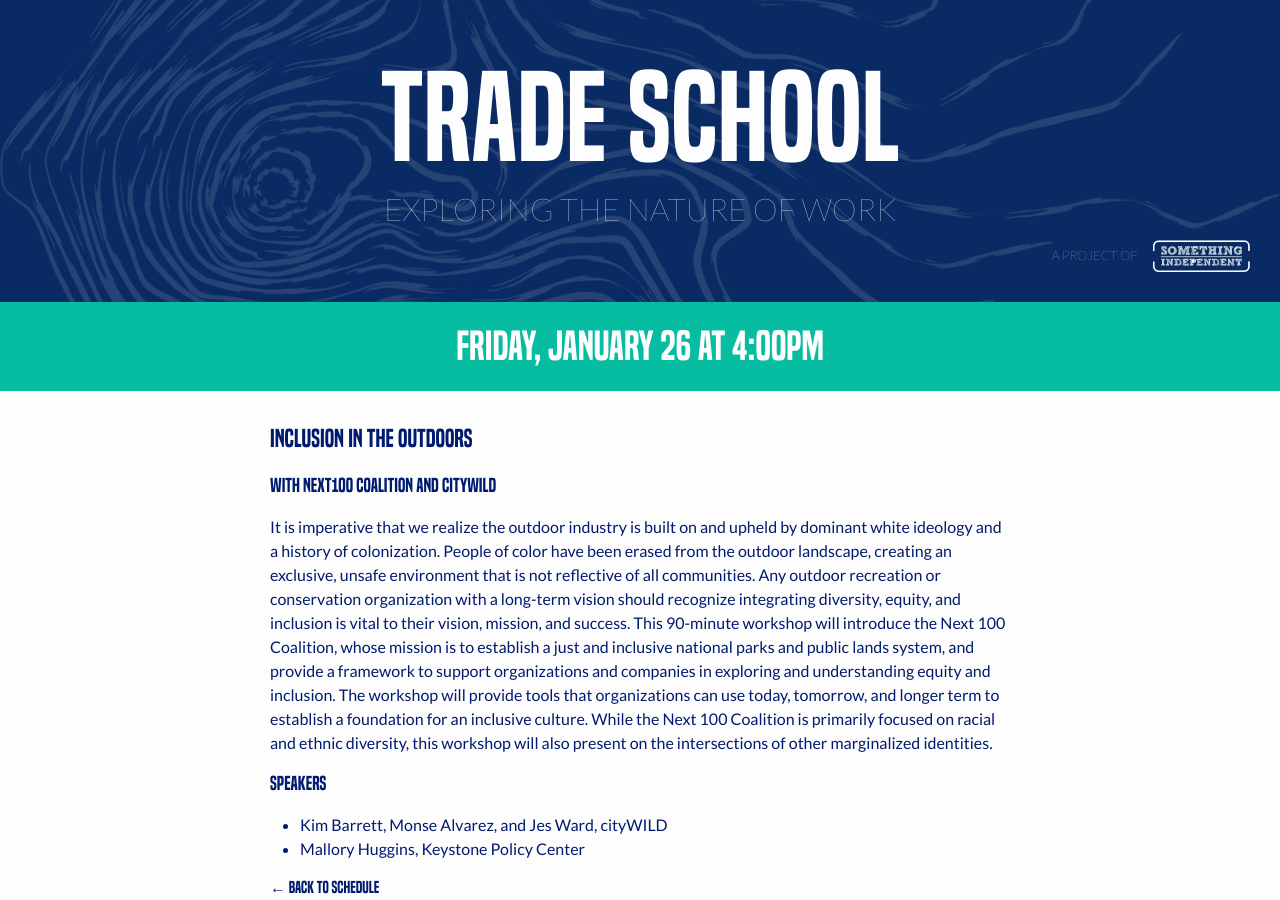
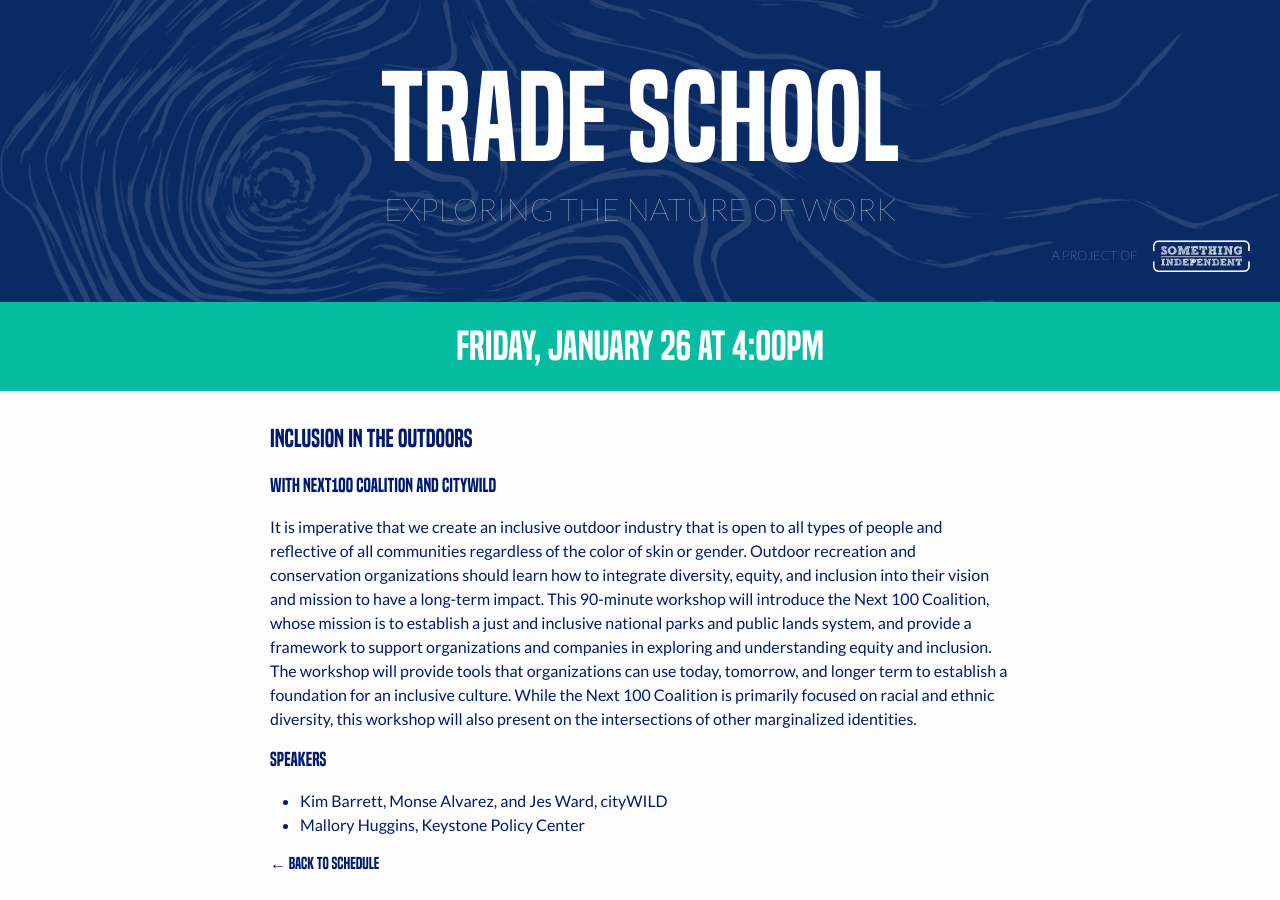
Before and after one commit to somethingindependent/tradeschool, a Jekyll site: the page built from _talks/inclusion-in-the-outdoors.md, in a window 1280 px wide and 900 px high. Built offline with Jekyll 4.4.1, drawn with Linux system fonts in a browser that asks for light colours.

Commit message:
Update inclusion talk description

```diff
--- a/_talks/inclusion-in-the-outdoors.md
+++ b/_talks/inclusion-in-the-outdoors.md
@@ -6,7 +6,7 @@
 
 ### With [Next100 Coalition](http://next100coalition.org/) and [cityWILD](http://www.citywild.org/)
 
-It is imperative that we realize the outdoor industry is built on and upheld by dominant white ideology and a history of colonization. People of color have been erased from the outdoor landscape, creating an exclusive, unsafe environment that is not reflective of all communities. Any outdoor recreation or conservation organization with a long-term vision should recognize integrating diversity, equity, and inclusion is vital to their vision, mission, and success. This 90-minute workshop will introduce the Next 100 Coalition, whose mission is to establish a just and inclusive national parks and public lands system, and provide a framework to support organizations and companies in exploring and understanding equity and inclusion. The workshop will provide tools that organizations can use today, tomorrow, and longer term to establish a foundation for an inclusive culture. While the Next 100 Coalition is primarily focused on racial and ethnic diversity, this workshop will also present on the intersections of other marginalized identities.
+It is imperative that we create an inclusive outdoor industry that is open to all types of people and reflective of all communities regardless of the color of skin or gender. Outdoor recreation and conservation organizations should learn how to integrate diversity, equity, and inclusion into their vision and mission to have a long-term impact. This 90-minute workshop will introduce the Next 100 Coalition, whose mission is to establish a just and inclusive national parks and public lands system, and provide a framework to support organizations and companies in exploring and understanding equity and inclusion. The workshop will provide tools that organizations can use today, tomorrow, and longer term to establish a foundation for an inclusive culture. While the Next 100 Coalition is primarily focused on racial and ethnic diversity, this workshop will also present on the intersections of other marginalized identities.
 
 ### Speakers
 - Kim Barrett, Monse Alvarez, and Jes Ward, [cityWILD](http://www.citywild.org)
```
